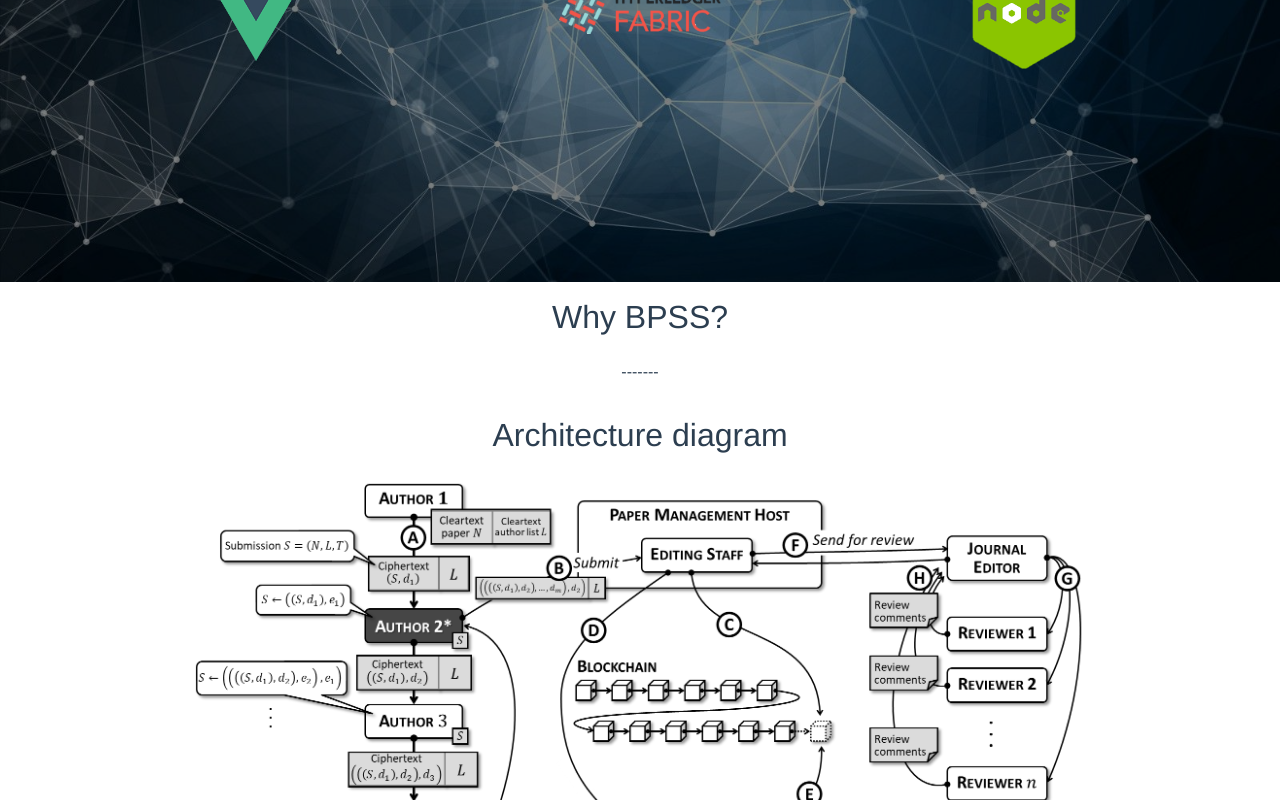
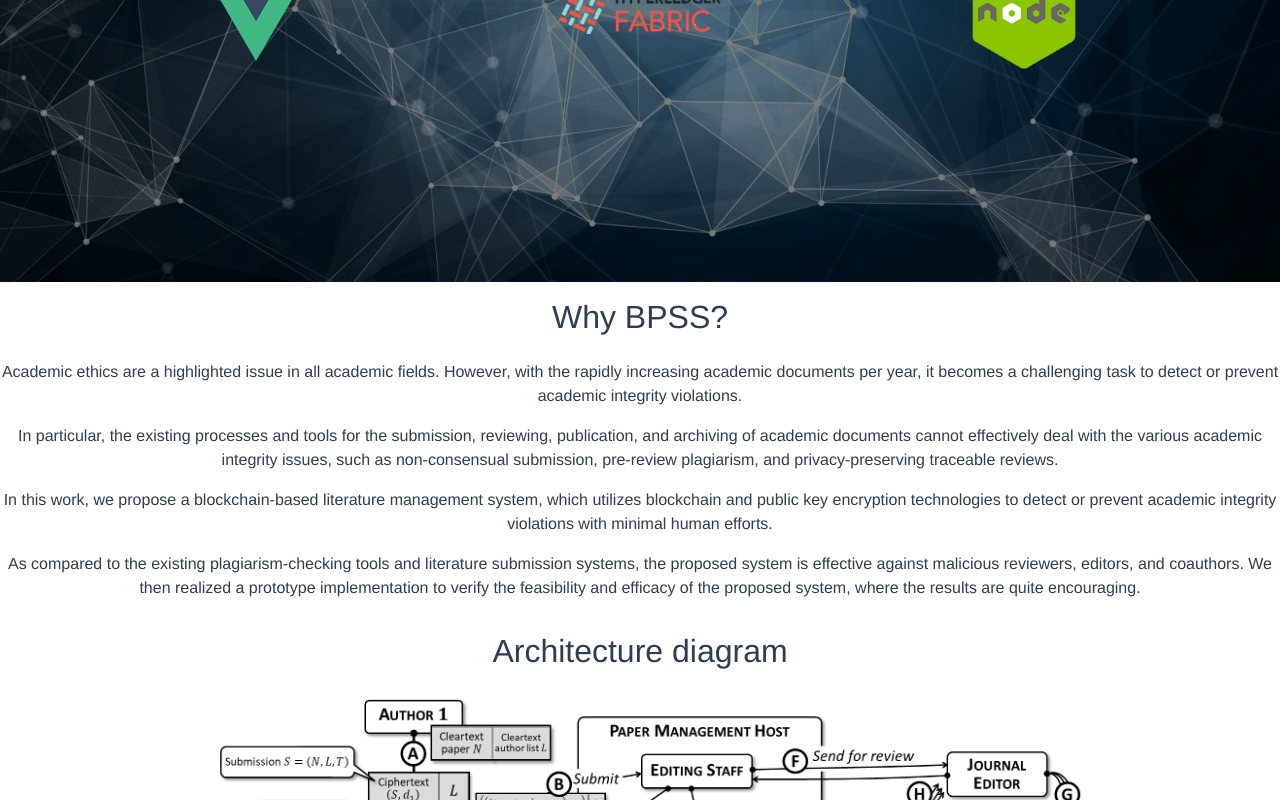
Before and after one commit to BlockChain-Paper-Submission-System/BPSS---WebPage-, a Vue app: page /Author in a window 1280 px wide. Shown: the part 378-1178 px from the top of the page. Built offline with nearby package versions, Linux system fonts and the light colour scheme; a web font is replaced by a local one.

Commit message:
Update Home.vue
Add introduction in main page

```diff
--- a/src/views/Home.vue
+++ b/src/views/Home.vue
@@ -17,7 +17,26 @@
       </div>
       <div class="intro">
         <h2>Why BPSS?</h2>
-      <p>-------</p>
+        <p>
+            Academic ethics are a highlighted issue in all academic fields.
+            However, with the rapidly increasing academic documents per year,
+            it becomes a challenging task to detect or prevent academic integrity violations.
+        </p>
+        <p>
+            In particular, the existing processes and tools for the submission, reviewing, publication,
+            and archiving of academic documents cannot effectively deal with the various academic integrity issues,
+            such as non-consensual submission, pre-review plagiarism, and privacy-preserving traceable reviews.
+        </p>
+        <p>
+            In this work, we propose a blockchain-based literature management system,
+            which utilizes blockchain and public key encryption technologies to detect or prevent academic integrity
+            violations with minimal human efforts.
+        </p>
+        <p>
+            As compared to the existing plagiarism-checking tools and literature submission systems,
+            the proposed system is effective against malicious reviewers, editors, and coauthors. We then realized a prototype implementation
+            to verify the feasibility and efficacy of the proposed system, where the results are quite encouraging.
+        </p>
         <h2>Architecture diagram</h2>
         <img src="../assets/arch.png" alt />
       </div>
```
Lines whose indentation alone changed are shown as unchanged.
